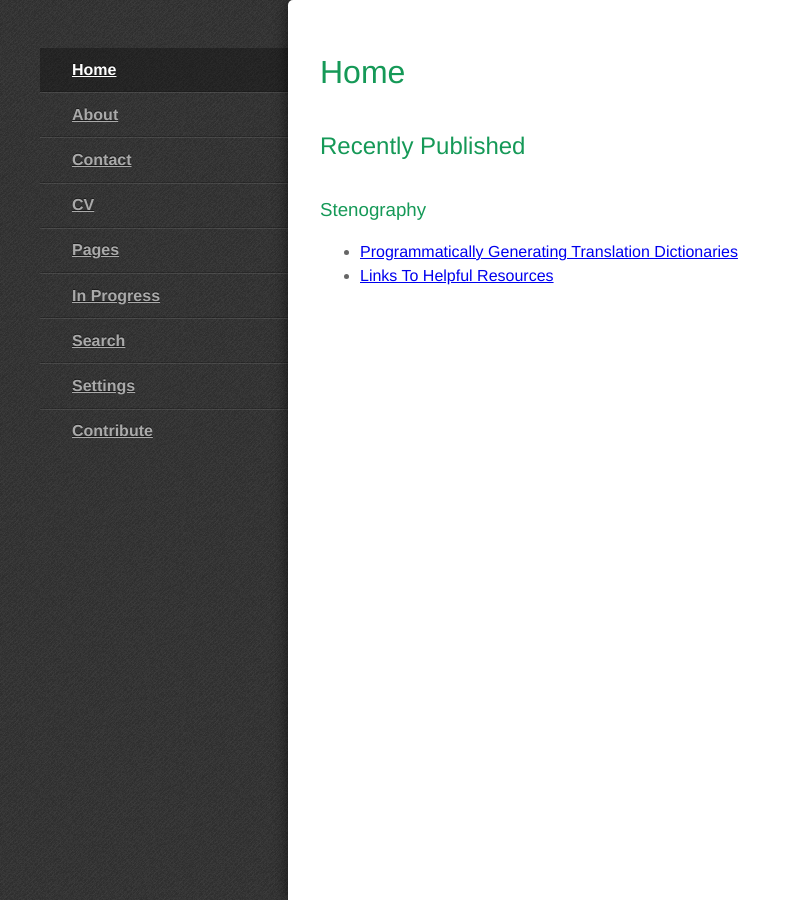
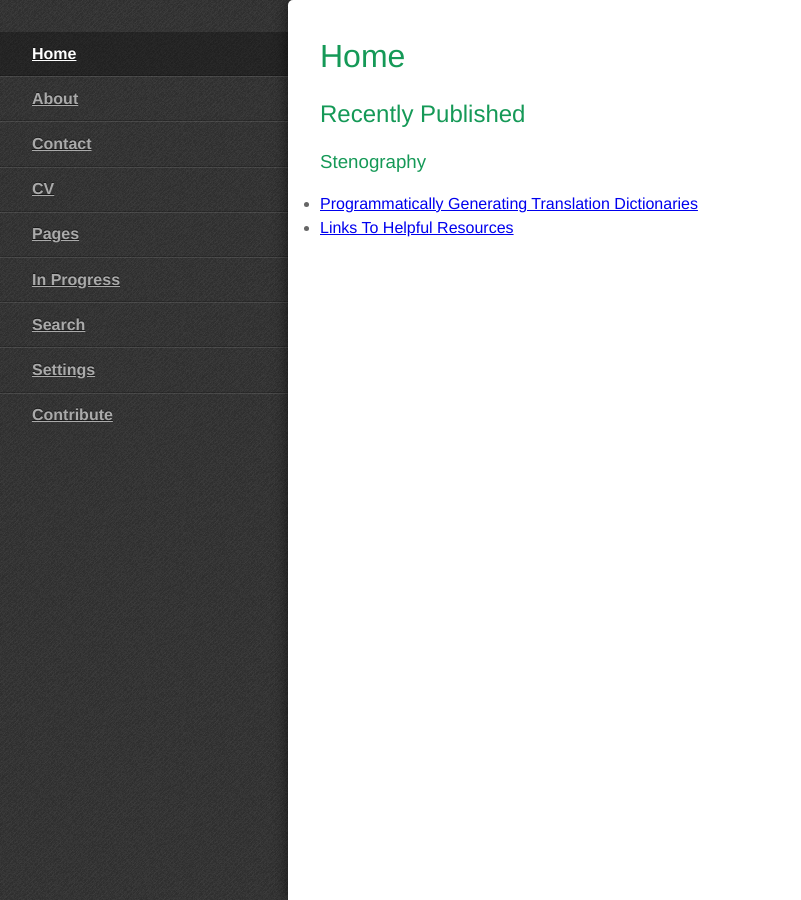
Before and after one commit to StevenTammen/StevenTammen.github.io, a Jekyll site: the page built from index.md, in a window 1280 px wide. Shown: the whole page, without its empty margins (0-801 px from the left). Built offline with Jekyll 4.4.1, drawn with Linux system fonts in a browser that asks for light colours.

Commit message:
Update stylesheet.css

```diff
--- a/assets/stylesheets/stylesheet.css
+++ b/assets/stylesheets/stylesheet.css
@@ -10,7 +10,7 @@ The above copyright notice and this permission notice shall be included in all c
 THE SOFTWARE IS PROVIDED "AS IS", WITHOUT WARRANTY OF ANY KIND, EXPRESS OR IMPLIED, INCLUDING BUT NOT LIMITED TO THE WARRANTIES OF MERCHANTABILITY, FITNESS FOR A PARTICULAR PURPOSE AND NONINFRINGEMENT. IN NO EVENT SHALL THE AUTHORS OR COPYRIGHT HOLDERS BE LIABLE FOR ANY CLAIM, DAMAGES OR OTHER LIABILITY, WHETHER IN AN ACTION OF CONTRACT, TORT OR OTHERWISE, ARISING FROM, OUT OF OR IN CONNECTION WITH THE SOFTWARE OR THE USE OR OTHER DEALINGS IN THE SOFTWARE.
 */
 
-body,div,h1,h2,p,ol {
+body,div,h1,h2,p,ol,ul,li {
     margin: 0;
     padding: 0;
     border: 0
@@ -84,7 +84,7 @@ body {
 .main-content img {
   max-width: 100%; }
 .main-content h1, .main-content h2, .main-content h3, .main-content h4, .main-content h5, .main-content h6 {
-  margin-top: 2rem;
+  margin-top: 1rem;
   margin-bottom: 1rem;
   font-weight: normal;
   color: #159957; }
```
